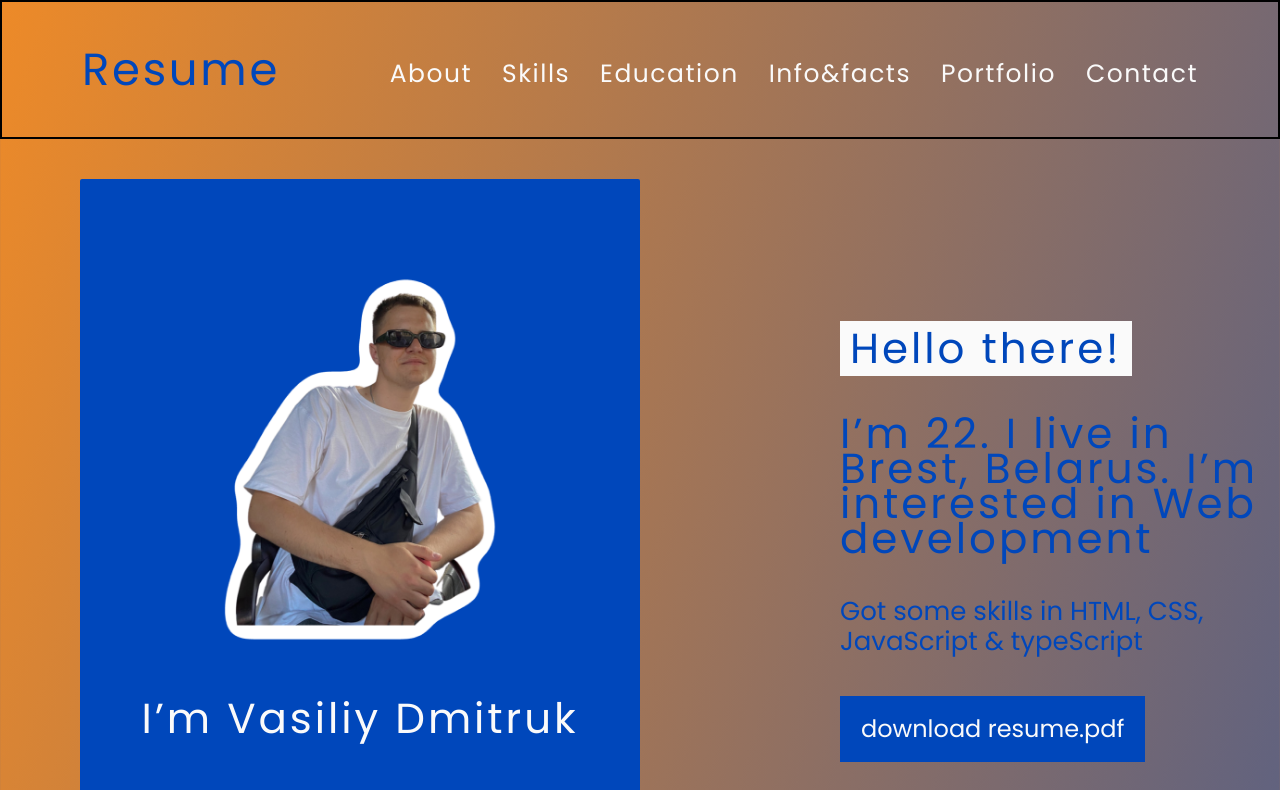
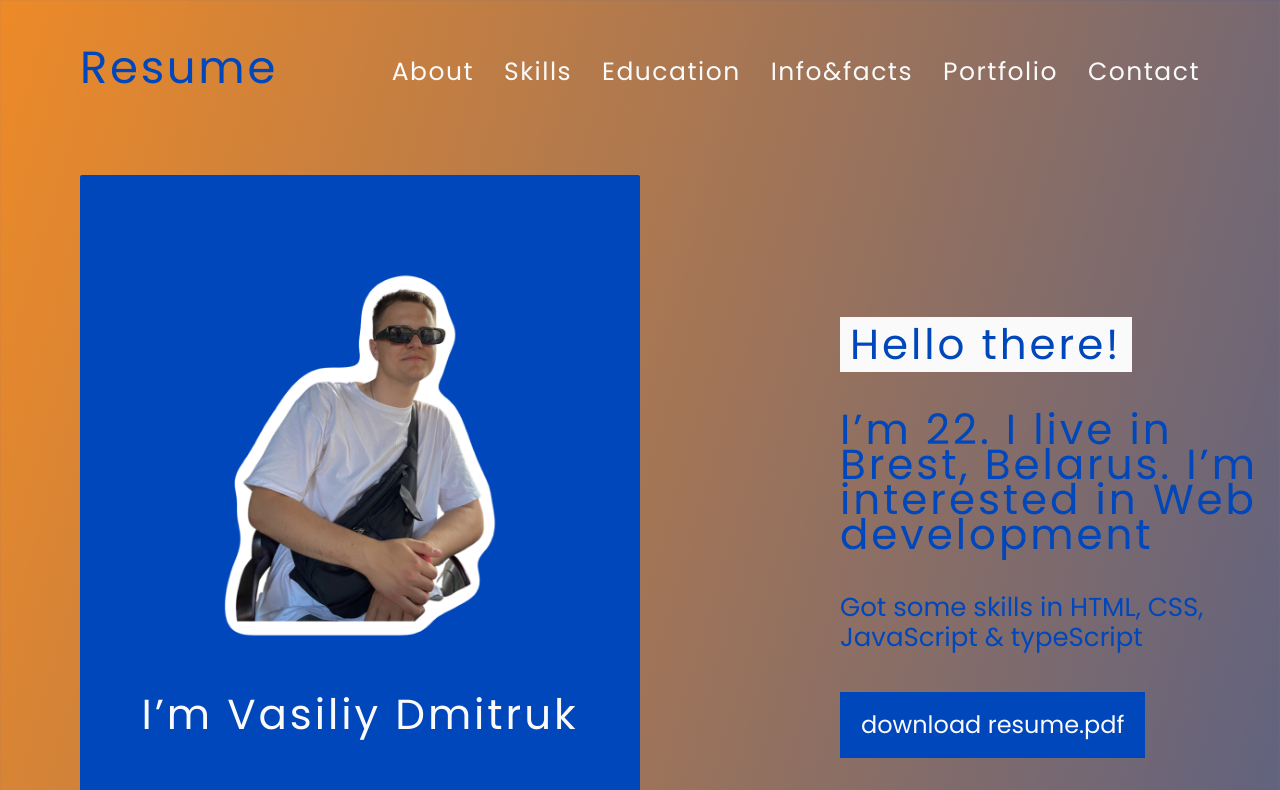
Before and after one commit to avazingg/resume, a website: page index.html in a window 1280 px wide. Shown: the top 790 px of the page. Drawn offline with nearby package versions, Linux system fonts and the light colour scheme; files that its build step writes are made by us from their sources; files whose address does not match are found by name.

```diff
--- a/sass/layout/_header.scss
+++ b/sass/layout/_header.scss
@@ -8,9 +8,9 @@
   align-items: center;
   justify-content: space-between;
   padding: 20px 0;
-  border: 2px solid black;
-  position: sticky;
-  top: 0;
+  // border: 2px solid black;
+  // position: sticky;
+  // top: 0;
 }
 
 .promo {
```
